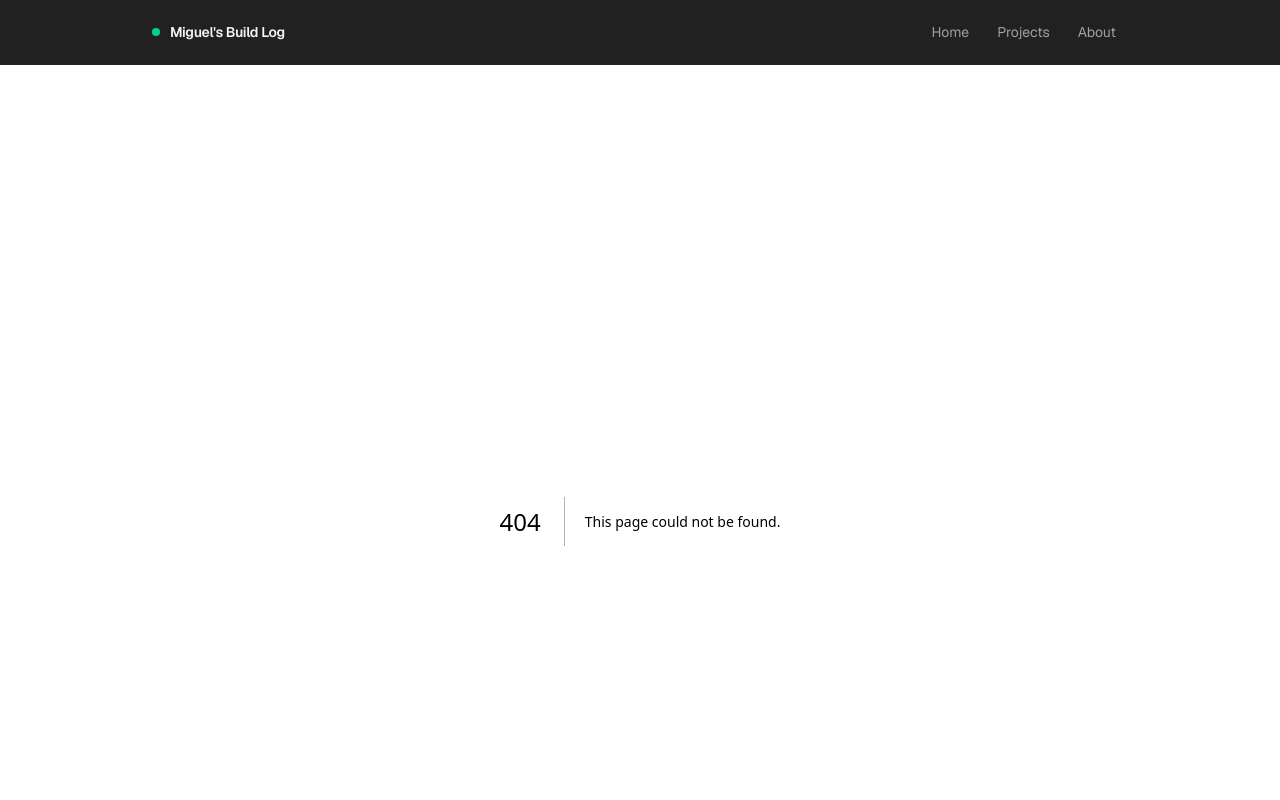
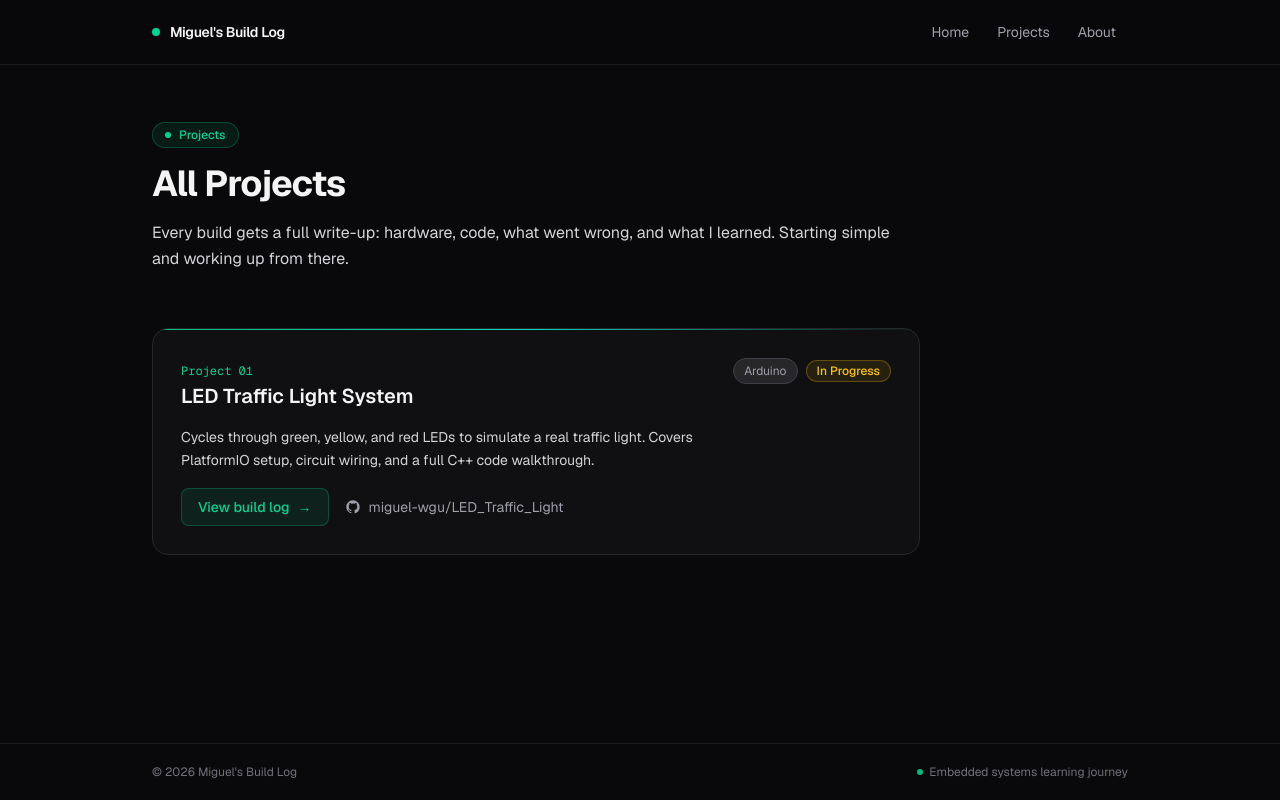
Before and after one commit to miguel-wgu/miguels-build-log, a Next.js app: page /projects in a window 1280 px wide. Before the commit this address had no page. Shown: the top 800 px of the page. Built offline with nearby package versions, Linux system fonts and the light colour scheme.

Commit message:
Add projects section

```diff
--- a/src/app/page.tsx
+++ b/src/app/page.tsx
@@ -1,3 +1,5 @@
+import Link from "next/link";
+
 export default function HomePage() {
     return (
         <section className="space-y-16">
@@ -67,32 +69,30 @@
                         </p>
 
                         <div className="mt-6">
-                            <a
+                            <Link
                                 href="/projects/led-traffic-light"
                                 className="inline-flex items-center gap-2 rounded-lg bg-emerald-500/10 border border-emerald-500/30 px-4 py-2 text-sm font-medium text-emerald-400 hover:bg-emerald-500/20 hover:border-emerald-500/50 transition-colors"
                             >
                                 View project tutorial
                                 <span aria-hidden="true">→</span>
-                            </a>
+                            </Link>
                         </div>
                     </div>
                 </div>
             </div>
 
-            {/* ── All projects placeholder ──────────────────────────────────────── */}
-            <div className="space-y-3">
-                <div className="flex items-center justify-between">
-                    <h3 className="text-sm font-medium uppercase tracking-[0.2em] text-zinc-500">
-                        All Projects
-                    </h3>
-                    <span className="rounded-full bg-zinc-800 px-2.5 py-0.5 text-xs text-zinc-500 font-mono">
-                        1 project
-                    </span>
-                </div>
-                <p className="text-sm text-zinc-500 leading-relaxed">
-                    This section will list every project — each linking to a detailed page
-                    with steps, photos, and notes.
-                </p>
+            {/* ── All projects link ─────────────────────────────────────────────── */}
+            <div className="flex items-center justify-between">
+                <h3 className="text-sm font-medium uppercase tracking-[0.2em] text-zinc-500">
+                    All Projects
+                </h3>
+                <Link
+                    href="/projects"
+                    className="inline-flex items-center gap-1.5 text-sm text-emerald-400 hover:text-emerald-300 transition-colors"
+                >
+                    Browse all
+                    <span aria-hidden="true">→</span>
+                </Link>
             </div>
 
         </section>
--- /dev/null
+++ b/src/app/projects/page.md
@@ -0,0 +1,18 @@
+# Projects
+
+A growing list of embedded systems builds, each documented with hardware details,
+code walkthroughs, and lessons learned.
+
+---
+
+## Project 01 — LED Traffic Light System
+
+**Platform:** Arduino (Elegoo Mega R3)
+**Status:** Complete
+
+An Arduino project that cycles through green, yellow, and red LEDs to simulate
+a real traffic light sequence. Covers toolchain setup with PlatformIO, circuit
+wiring, and the full C++ code walkthrough.
+
+- [View project page](/projects/led-traffic-light)
+- [GitHub: miguel-wgu/LED_Traffic_Light](https://github.com/miguel-wgu/LED_Traffic_Light)
--- /dev/null
+++ b/src/app/projects/page.tsx
@@ -0,0 +1,122 @@
+import type { Metadata } from "next";
+import Link from "next/link";
+
+export const metadata: Metadata = {
+    title: "Projects — Miguel's Build Log",
+    description: "A growing list of embedded systems builds with hardware details, code walkthroughs, and lessons learned.",
+};
+
+// One entry per project. Add new projects here as they're completed.
+const projects = [
+    {
+        number: "01",
+        slug: "led-traffic-light",
+        title: "LED Traffic Light System",
+        platform: "Arduino",
+        status: "In Progress" as const,
+        description:
+            "Cycles through green, yellow, and red LEDs to simulate a real traffic light. Covers PlatformIO setup, circuit wiring, and a full C++ code walkthrough.",
+        github: "https://github.com/miguel-wgu/LED_Traffic_Light",
+        githubLabel: "miguel-wgu/LED_Traffic_Light",
+    },
+];
+
+// Badge color varies by status so it's immediately scannable.
+function StatusBadge({ status }: { status: "Complete" | "In Progress" | "Planned" }) {
+    const styles: Record<typeof status, string> = {
+        Complete: "border-emerald-500/30 bg-emerald-500/10 text-emerald-400",
+        "In Progress": "border-yellow-500/30 bg-yellow-500/10 text-yellow-400",
+        Planned: "border-zinc-700 bg-zinc-800 text-zinc-400",
+    };
+    return (
+        <span className={`rounded-full border px-2.5 py-0.5 text-xs font-medium ${styles[status]}`}>
+            {status}
+        </span>
+    );
+}
+
+export default function ProjectsPage() {
+    return (
+        <section className="space-y-14 max-w-3xl">
+
+            {/* ── Page header ──────────────────────────────────────────────────── */}
+            <div className="space-y-4">
+                <span className="inline-flex items-center gap-2 rounded-full border border-emerald-500/30 bg-emerald-500/10 px-3 py-1 text-xs font-medium text-emerald-400">
+                    <span className="h-1.5 w-1.5 rounded-full bg-emerald-400" />
+                    Projects
+                </span>
+
+                <h1 className="text-4xl font-bold tracking-tight text-zinc-100">
+                    All Projects
+                </h1>
+
+                <p className="text-base text-zinc-300 leading-relaxed">
+                    Every build gets a full write-up: hardware, code, what went wrong,
+                    and what I learned. Starting simple and working up from there.
+                </p>
+            </div>
+
+            {/* ── Project list ─────────────────────────────────────────────────── */}
+            <ul className="space-y-6">
+                {projects.map((project) => (
+                    <li
+                        key={project.slug}
+                        className="rounded-2xl border border-zinc-800 bg-zinc-900/50 overflow-hidden hover:border-zinc-700 transition-colors"
+                    >
+                        {/* Top accent bar */}
+                        <div className="h-px bg-gradient-to-r from-emerald-500 via-teal-400 to-transparent" />
+
+                        <div className="p-7 space-y-4">
+                            {/* Title row */}
+                            <div className="flex items-start justify-between gap-4 flex-wrap">
+                                <div className="space-y-1">
+                                    <span className="text-xs font-mono text-emerald-400">
+                                        Project {project.number}
+                                    </span>
+                                    <h2 className="text-xl font-semibold text-zinc-100">
+                                        {project.title}
+                                    </h2>
+                                </div>
+                                <div className="flex items-center gap-2 flex-wrap">
+                                    <span className="rounded-full border border-zinc-700 bg-zinc-800 px-2.5 py-1 text-xs text-zinc-400">
+                                        {project.platform}
+                                    </span>
+                                    <StatusBadge status={project.status} />
+                                </div>
+                            </div>
+
+                            {/* Description */}
+                            <p className="text-sm text-zinc-300 leading-relaxed max-w-lg">
+                                {project.description}
+                            </p>
+
+                            {/* Links */}
+                            <div className="flex items-center gap-4 flex-wrap">
+                                <Link
+                                    href={`/projects/${project.slug}`}
+                                    className="inline-flex items-center gap-2 rounded-lg bg-emerald-500/10 border border-emerald-500/30 px-4 py-2 text-sm font-medium text-emerald-400 hover:bg-emerald-500/20 hover:border-emerald-500/50 transition-colors"
+                                >
+                                    View build log
+                                    <span aria-hidden="true">→</span>
+                                </Link>
+
+                                <a
+                                    href={project.github}
+                                    target="_blank"
+                                    rel="noopener noreferrer"
+                                    className="inline-flex items-center gap-2 text-sm text-zinc-400 hover:text-zinc-100 transition-colors"
+                                >
+                                    <svg aria-hidden="true" className="h-4 w-4" fill="currentColor" viewBox="0 0 24 24">
+                                        <path d="M12 2C6.477 2 2 6.484 2 12.017c0 4.425 2.865 8.18 6.839 9.504.5.092.682-.217.682-.483 0-.237-.008-.868-.013-1.703-2.782.605-3.369-1.343-3.369-1.343-.454-1.158-1.11-1.466-1.11-1.466-.908-.62.069-.608.069-.608 1.003.07 1.531 1.032 1.531 1.032.892 1.53 2.341 1.088 2.91.832.092-.647.35-1.088.636-1.338-2.22-.253-4.555-1.113-4.555-4.951 0-1.093.39-1.988 1.029-2.688-.103-.253-.446-1.272.098-2.65 0 0 .84-.27 2.75 1.026A9.564 9.564 0 0112 6.844c.85.004 1.705.115 2.504.337 1.909-1.296 2.747-1.027 2.747-1.027.546 1.379.202 2.398.1 2.651.64.7 1.028 1.595 1.028 2.688 0 3.848-2.339 4.695-4.566 4.943.359.309.678.92.678 1.855 0 1.338-.012 2.419-.012 2.747 0 .268.18.58.688.482A10.019 10.019 0 0022 12.017C22 6.484 17.522 2 12 2z" />
+                                    </svg>
+                                    {project.githubLabel}
+                                </a>
+                            </div>
+                        </div>
+                    </li>
+                ))}
+            </ul>
+
+        </section>
+    );
+}
```
